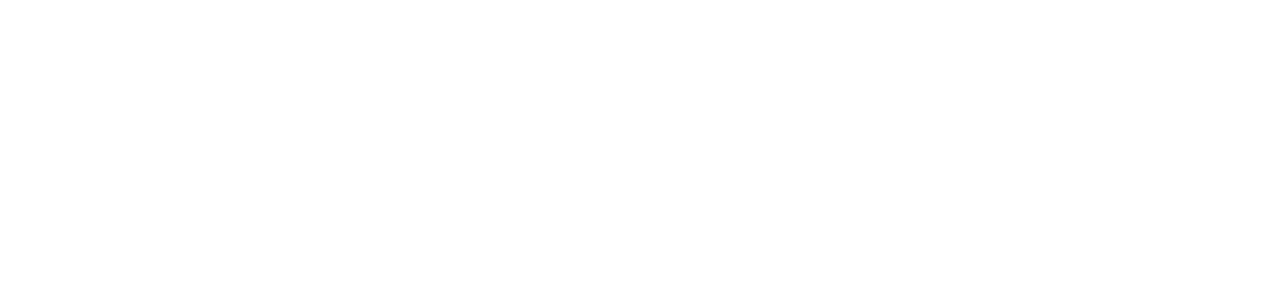
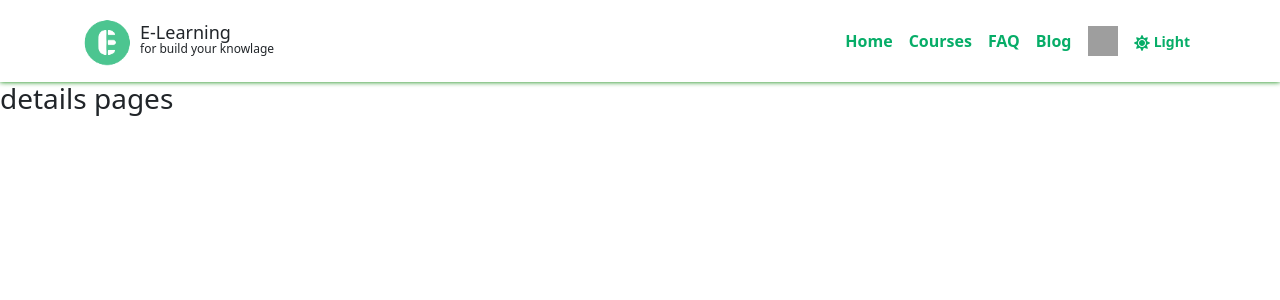
Before and after one commit to sksabbirhossain/e-learning-frontend, a React (Create React App) app: page /category/1 in a window 1280 px wide. Before the commit this address had no page. Shown: the top 300 px of the page. Built offline with nearby package versions, Linux system fonts and the light colour scheme; grey boxes are pictures that could not be loaded.

Commit message:
created details page

```diff
--- a/src/App.js
+++ b/src/App.js
@@ -2,6 +2,7 @@ import { Route, Routes } from "react-router-dom";
 import "./App.css";
 import Main from "./Layout/Main";
 import Courses from "./pages/Courses/Courses";
+import Details from "./pages/Details/Details";
 import Home from "./pages/Home/Home";
 
 function App() {
@@ -12,6 +13,7 @@ function App() {
           <Route path="/" element={<Home />} />
           <Route path="/courses" element={<Courses />} />
           <Route path="/courses/:id" element={<Courses />} />
+          <Route path="/category/:id" element={ <Details/> } />
         </Route>
       </Routes>
     </>
--- a/src/pages/Courses/Courses.js
+++ b/src/pages/Courses/Courses.js
@@ -1,5 +1,5 @@
 import { useEffect, useState } from "react";
-import { useParams } from "react-router-dom";
+import { Link, useParams } from "react-router-dom";
 import Sidebar from "../../components/Sidebar/Sidebar";
 import "./Courses.css";
 
@@ -22,14 +22,14 @@ const Courses = () => {
         <div className="col-md-8">
           <div className="row mt-3 mt-md-0">
             {courseCategory.map((items) => (
-              <div className="col-sm-6 col-lg-4">
+              <div className="col-sm-6 col-lg-4" key={items._id}>
                 <div className="card mb-3">
                   <img src={items.img} className="card-img" alt="..." />
                   <div className="card-body">
                     <p className="card-title">{items.title}</p>
-                    <a href="/" className="btn btn-success w-100">
+                    <Link to={`/category/${items._id}`} className="btn btn-success w-100">
                       Learn more
-                    </a>
+                    </Link>
                   </div>
                 </div>
               </div>
--- a/src/pages/Details/Details.js
+++ b/src/pages/Details/Details.js
@@ -3,7 +3,7 @@ import React from 'react';
 const Details = () => {
     return (
         <div>
-
+            <h3>details pages</h3>
         </div>
     );
 };
```
